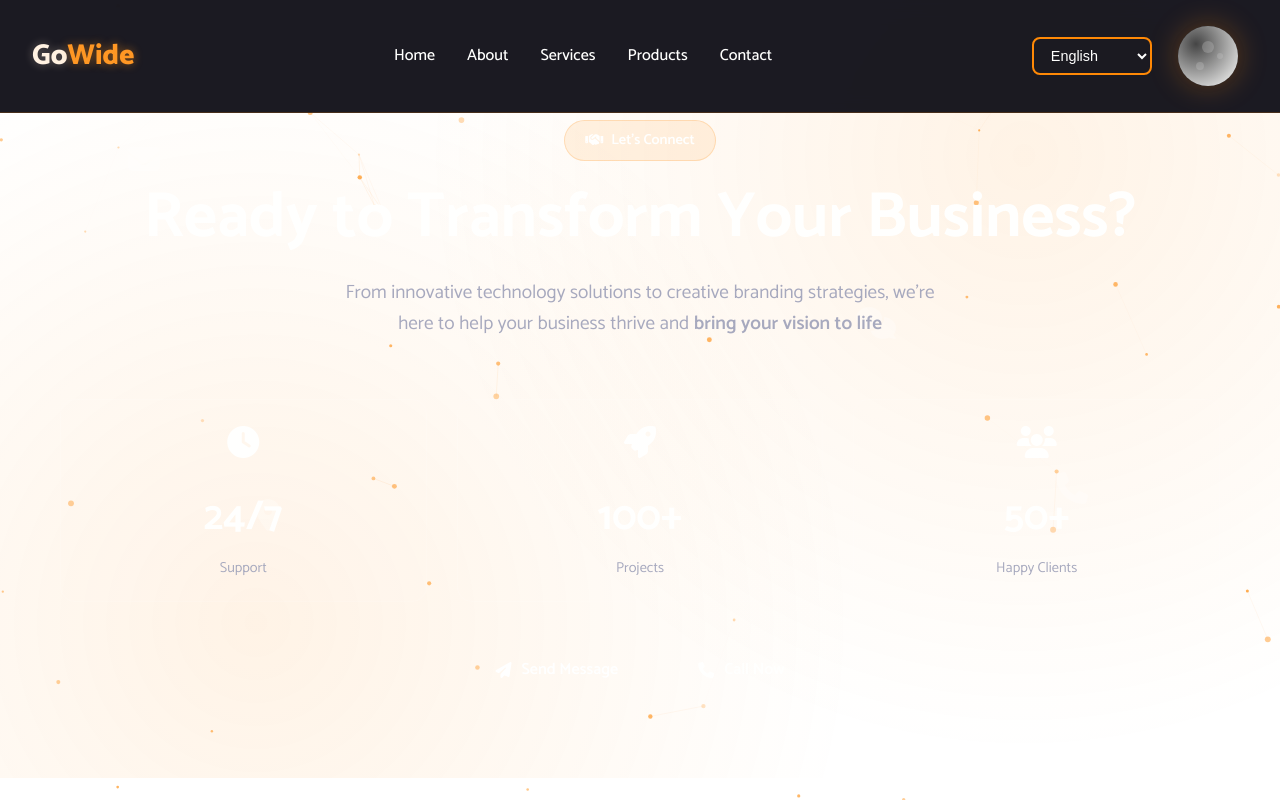
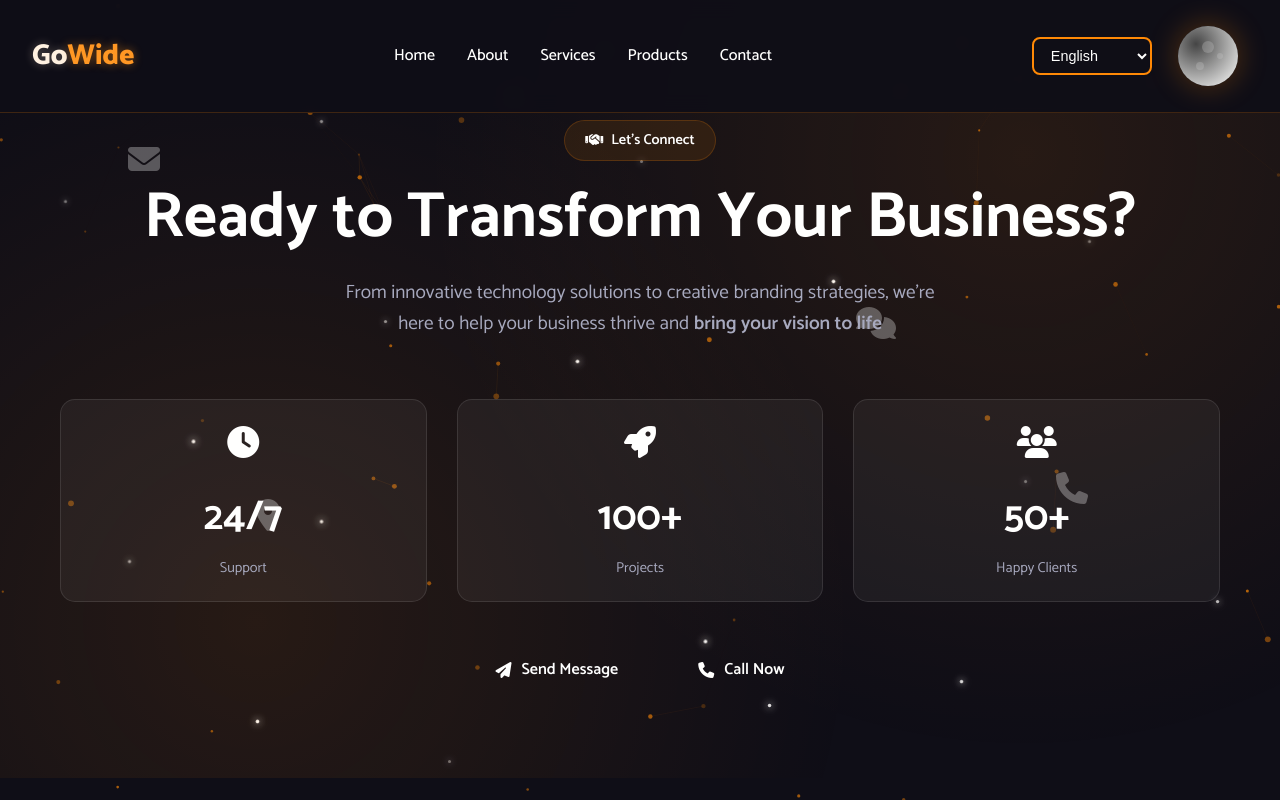
Before and after one commit to gowidebs/gowide-website, a React (Create React App) app: page /contact in a window 1280 px wide. Shown: the top 802 px of the page. Built offline with nearby package versions, Linux system fonts and the light colour scheme.

Commit message:
Fix dark/light mode theme switching - proper CSS variables and background colors

```diff
--- a/src/styles/GlobalStyles.js
+++ b/src/styles/GlobalStyles.js
@@ -37,6 +37,9 @@ export const GlobalStyles = createGlobalStyle`
     --primary-orange: #ff8906;
     --secondary-orange: #ff9a1a;
     --tertiary-orange: #ffb347;
+  }
+
+  body {
     --text-primary: #fffffe;
     --text-secondary: #a7a9be;
     --bg-primary: transparent;
@@ -46,11 +49,11 @@ export const GlobalStyles = createGlobalStyle`
   }
 
   body.light-theme {
-    --text-primary: #0f0e17;
-    --text-secondary: #666666;
-    --bg-primary: transparent;
-    --bg-secondary: transparent;
-    --card-bg: transparent;
+    --text-primary: #0f0e17 !important;
+    --text-secondary: #666666 !important;
+    --bg-primary: transparent !important;
+    --bg-secondary: transparent !important;
+    --card-bg: transparent !important;
   }
 
   * {
@@ -80,8 +83,12 @@ export const GlobalStyles = createGlobalStyle`
     width: 100%;
     height: 100%;
     z-index: -2;
-    background: var(--bg-primary);
+    background: #0f0e17;
     transition: all 0.3s ease;
+  }
+
+  body.light-theme .stars-container {
+    background: #f8f9fa;
   }
 
   .stars {
@@ -98,6 +105,11 @@ export const GlobalStyles = createGlobalStyle`
     border-radius: 50%;
     box-shadow: 0 0 6px #ffffff, 0 0 12px #ffffff;
     animation: ${twinkle} 2s infinite;
+  }
+
+  body.light-theme .star {
+    background: #333333;
+    box-shadow: 0 0 6px #333333, 0 0 12px #333333;
   }
 
   .star:nth-child(1) { top: 15%; left: 25%; animation-delay: 0s; }
```
